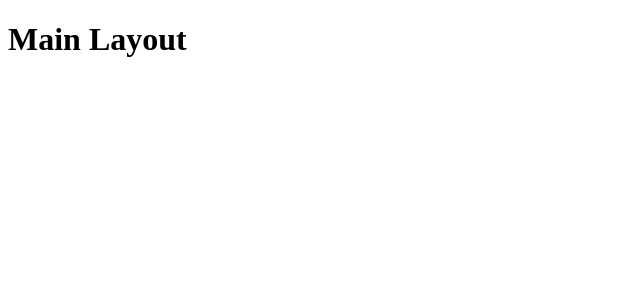
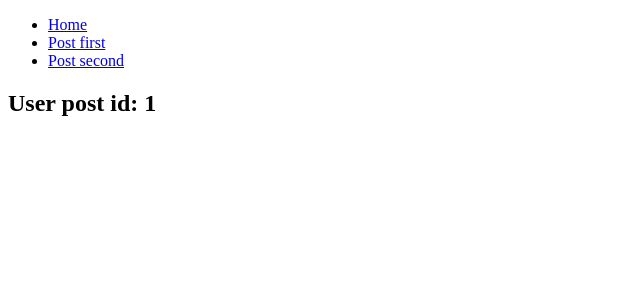
Before and after one commit to CHANDAN-su/reactApplication, a React (Vite) app: page /post/1 in a window 1280 px wide. Shown: the top 300 px of the page, without its empty margins (0-640 px from the left). Built offline with nearby package versions, Linux system fonts and the light colour scheme.

Commit message:
Basic Example of Dynamic Routes
Here's a basic example demonstrating how dynamic routes work by using :id to handle a dynamic URL (e.g., /post/1):

```diff
--- /dev/null
+++ b/Component/RecatRouterDom/DynamicRoutes/Dynamicroute.jsx
@@ -0,0 +1,44 @@
+import React from 'react'
+import {  Routes, Route, Link, useParams } from "react-router-dom";
+
+const Home = () => {
+    return(
+    <>
+        <h1>Home Page</h1>
+        <p>Welcome to the Home Page</p>
+    </>
+    )
+}
+
+const User = () => {
+    const {id} = useParams();
+    return <h2>User post id: {id}</h2>
+}
+
+function Dynamicroute() {
+  return (
+    <>
+        <div>
+            <nav>
+                <ul>
+                    <li>
+                        <Link to="/">Home</Link>
+                    </li>
+                    <li>
+                        <Link to="post/1">Post first</Link>
+                    </li>
+                    <li>
+                        <Link to="post/2">Post second</Link>
+                    </li>
+                </ul>
+            </nav>
+        </div>
+                <Routes>
+                    <Route path='/' element={<Home/>}/>
+                    <Route path='/post/:id' element={<User/>} />
+                </Routes>
+    </>
+  )
+}
+
+export default Dynamicroute
--- a/src/App.jsx
+++ b/src/App.jsx
@@ -15,6 +15,7 @@ import DashboardNestedRoute from "../Component/RecatRouterDom/DashboardNestedRou
 import Lauout from "../Component/RecatRouterDom/Lauout";
 import MainLayout from "../Component/RecatRouterDom/MainLayout";
 import MainApp from "../Component/RecatRouterDom/NestedRoute/MainApp";
+import Dynamicroute from "../Component/RecatRouterDom/DynamicRoutes/Dynamicroute";
 import reactLogo from './assets/react.svg'
 import viteLogo from '/vite.svg'
 import './App.css'
@@ -87,7 +88,10 @@ function App() {
         </Routes>
       </BrowserRouter> */}
 
-      <MainApp/>
+      {/* <MainApp/> */}
+      <BrowserRouter>
+        <Dynamicroute/>
+      </BrowserRouter>
 
     </>
   )
```
